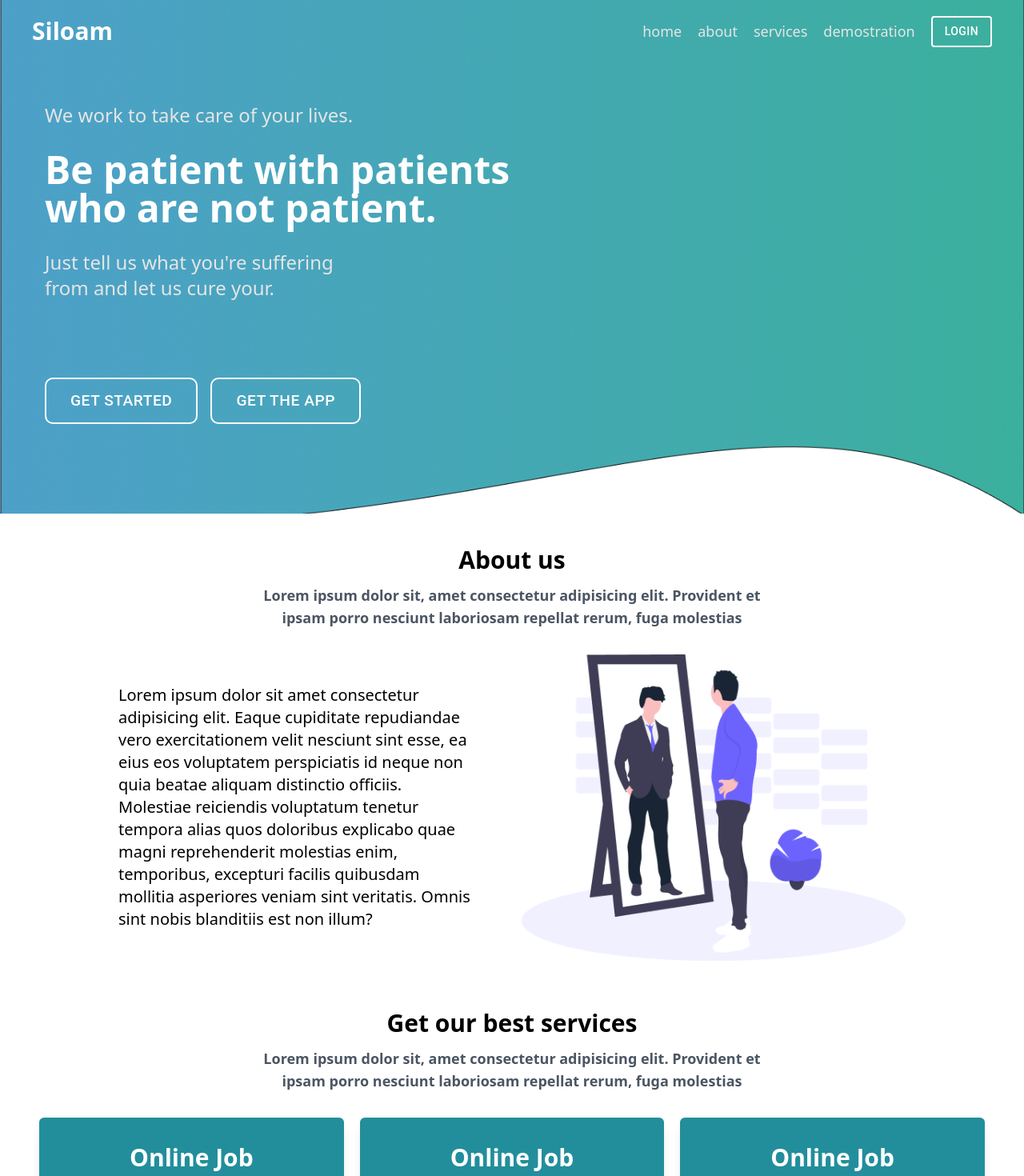
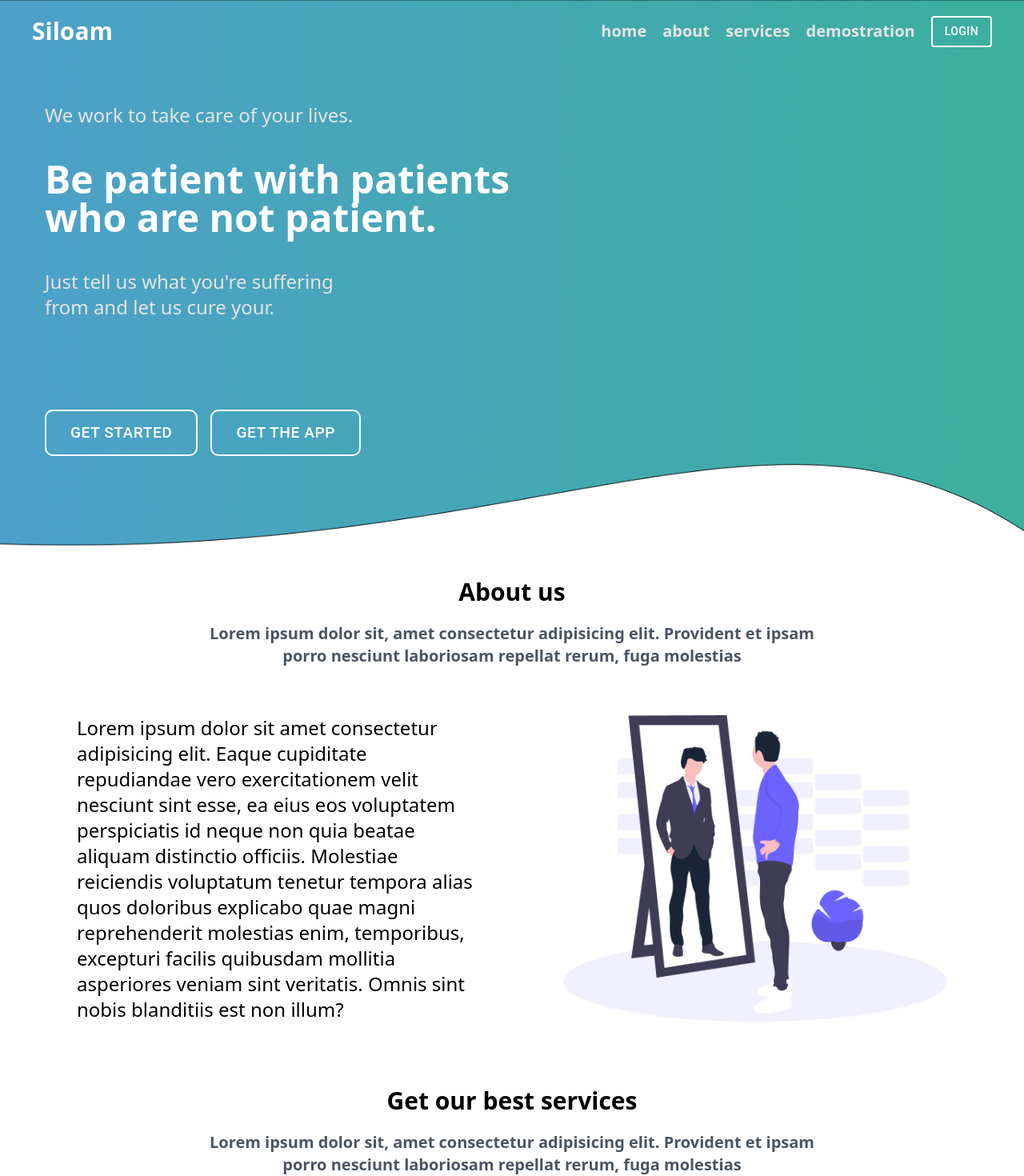
Before and after one commit to the-coder-kalisa/siloam-pharmacy, a React (Vite) app: page / in a window 1280 px wide. Shown: the top 1470 px of the page at 80% size. Built offline with nearby package versions, Linux system fonts and the light colour scheme.

Commit message:
second page

```diff
--- a/src/components/FirstPage.tsx
+++ b/src/components/FirstPage.tsx
@@ -16,8 +16,8 @@ const FirstPage: React.FC = () => {
       style={{ backgroundImage: `url(${Background})` }}
       className="bg-center pt-[8rem] pb-[7rem] px-14 flex items-start text-white bg-cover"
     >
-      <div className="flex gap-24 flex-col">
-        <div className="flex flex-col gap-7">
+      <div className="flex gap-[7rem] flex-col">
+        <div className="flex flex-col gap-10">
           <div className="text-2xl text-[#E5E5E5]">
             We work to take care of your lives.
           </div>
--- a/src/components/Navbar.tsx
+++ b/src/components/Navbar.tsx
@@ -18,7 +18,7 @@ const Navbar:React.FC =()=> {
       className={`bg-[${scrolled ? "#38B295" : "transparent"}] px-10 py-5 fixed text-white flex items-center justify-between w-full`}
     >
       <div className="font-bold text-3xl">Siloam</div>
-      <div className="flex justify-center text-[#E5E5E5] text-lg font-medium gap-5 items-center">
+      <div className="flex justify-center text-[#E5E5E5] text-xl font-semibold gap-5 items-center">
         {links.map( (link, index) => <a key={index} href={`#${link}`}>{link}</a>)}
         <Button variant="outlined" style={{color: "white", border: "2px solid white"}}>LOGIN</Button>
       </div>
--- a/src/components/SecondPage.tsx
+++ b/src/components/SecondPage.tsx
@@ -4,12 +4,12 @@ const SecondPage: React.FC = () => {
   return (
     <div id="about" className="py-10 flex items-center flex-col">
       <h1 className="text-center font-bold text-3xl">About us</h1>
-      <div className="text-center max-w-[40rem] font-semibold text-gray-600 text-lg py-3">
+      <div className="text-center max-w-[50rem] font-semibold text-gray-600 text-xl py-5">
         Lorem ipsum dolor sit, amet consectetur adipisicing elit. Provident et
         ipsam porro nesciunt laboriosam repellat rerum, fuga molestias
       </div>
-      <div className="flex gap-14 items-center px-10 py-5">
-        <div className="max-w-[28rem] text-xl">
+      <div className="flex gap-24 items-center px-10 py-10">
+        <div className="max-w-[32rem] text-2xl">
           Lorem ipsum dolor sit amet consectetur adipisicing elit. Eaque
           cupiditate repudiandae vero exercitationem velit nesciunt sint esse,
           ea eius eos voluptatem perspiciatis id neque non quia beatae aliquam
--- a/src/components/ThirdPage.tsx
+++ b/src/components/ThirdPage.tsx
@@ -52,7 +52,7 @@ const ThirdPage: React.FC = () => {
   return (
     <div id="services" className="flex flex-col items-center">
       <h1 className="text-center font-bold text-3xl">Get our best services</h1>
-      <div className="text-center max-w-[40rem] font-semibold text-gray-600 text-lg py-3">
+      <div className="text-center max-w-[50rem] font-semibold text-gray-600 text-xl py-5">
         Lorem ipsum dolor sit, amet consectetur adipisicing elit. Provident et
         ipsam porro nesciunt laboriosam repellat rerum, fuga molestias
       </div>
```
